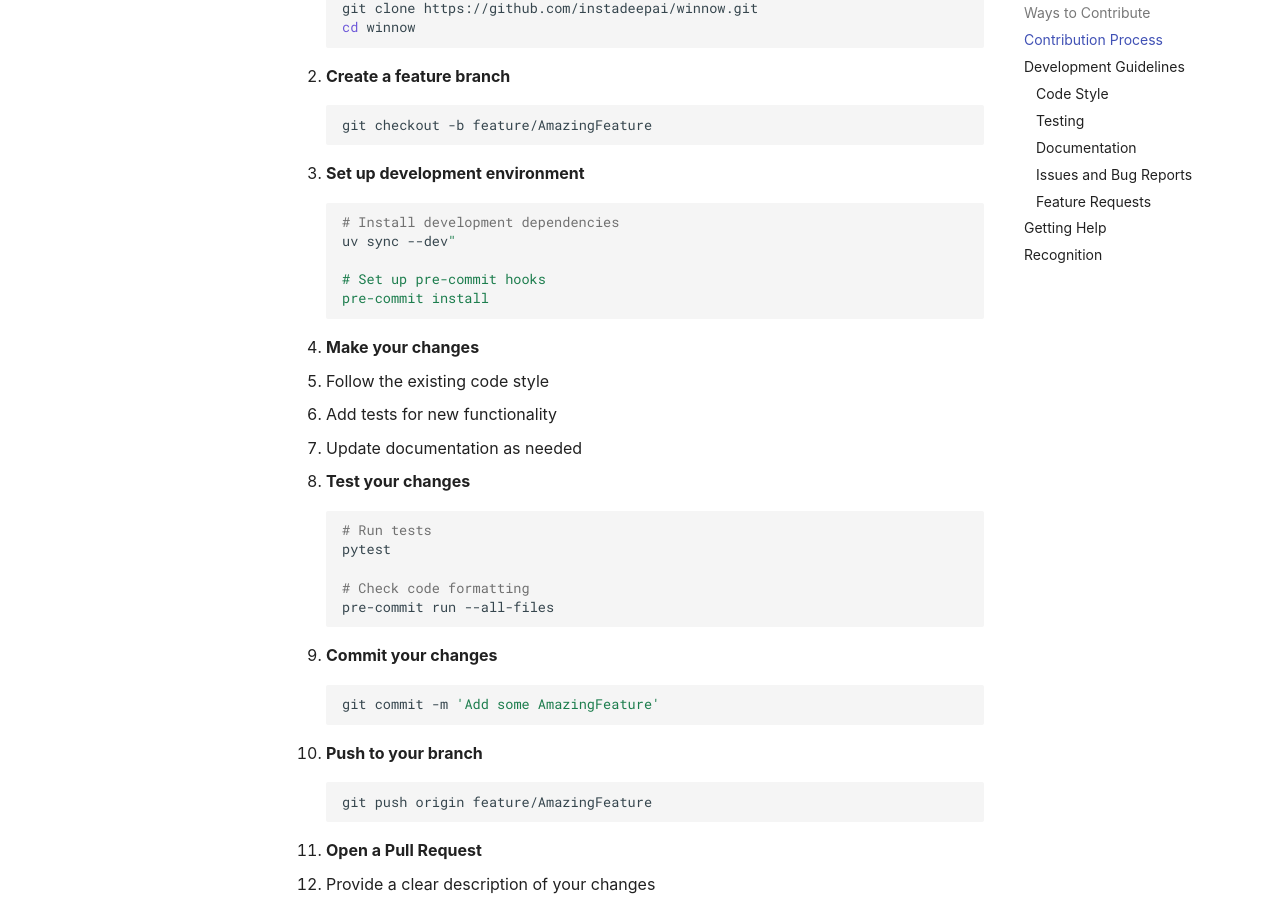
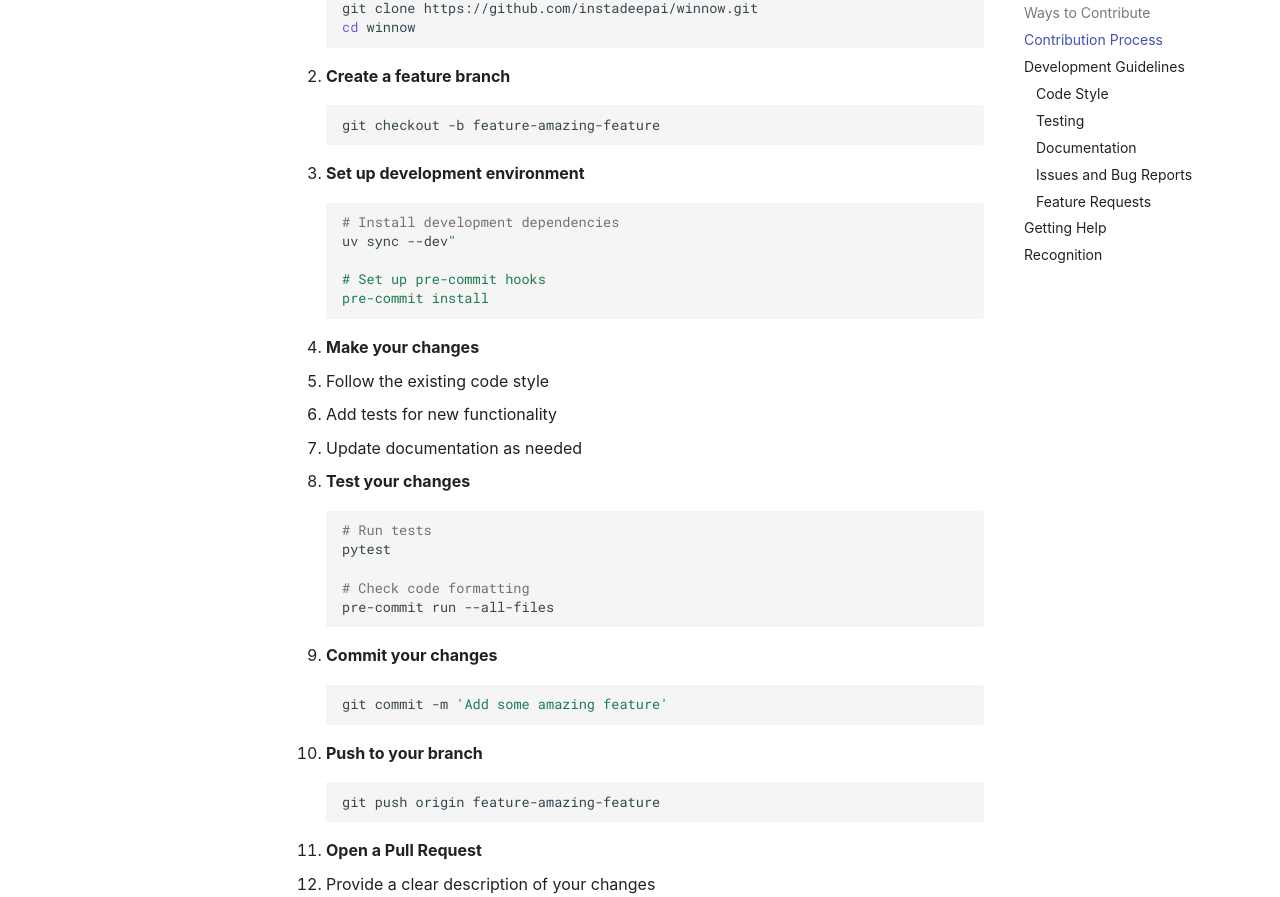
Before and after one commit to instadeepai/winnow, an MkDocs documentation site: the page built from docs/contributing.md, in a window 1280 px wide and 1400 px high, scrolled down 606 px. Shown: the part 144-1041 px from the top of the window. Built offline with MkDocs 1.6.1 and Material for MkDocs 9.7.7, drawn with Linux system fonts in a browser that asks for light colours; some web fonts are replaced; comment, search, counter and statistics services are not loaded.

Commit message:
docs: use a valid commit example in contributing section

````diff
--- a/docs/contributing.md
+++ b/docs/contributing.md
@@ -22,7 +22,7 @@
 
 2. **Create a feature branch**
    ```bash
-   git checkout -b feature/AmazingFeature
+   git checkout -b feature-amazing-feature
    ```
 
 3. **Set up development environment**
@@ -50,12 +50,12 @@
 
 6. **Commit your changes**
    ```bash
-   git commit -m 'Add some AmazingFeature'
+   git commit -m 'Add some amazing feature'
    ```
 
 7. **Push to your branch**
    ```bash
-   git push origin feature/AmazingFeature
+   git push origin feature-amazing-feature
    ```
 
 8. **Open a Pull Request**
````
Also changed, not shown: README.md (+3 -3 lines).
